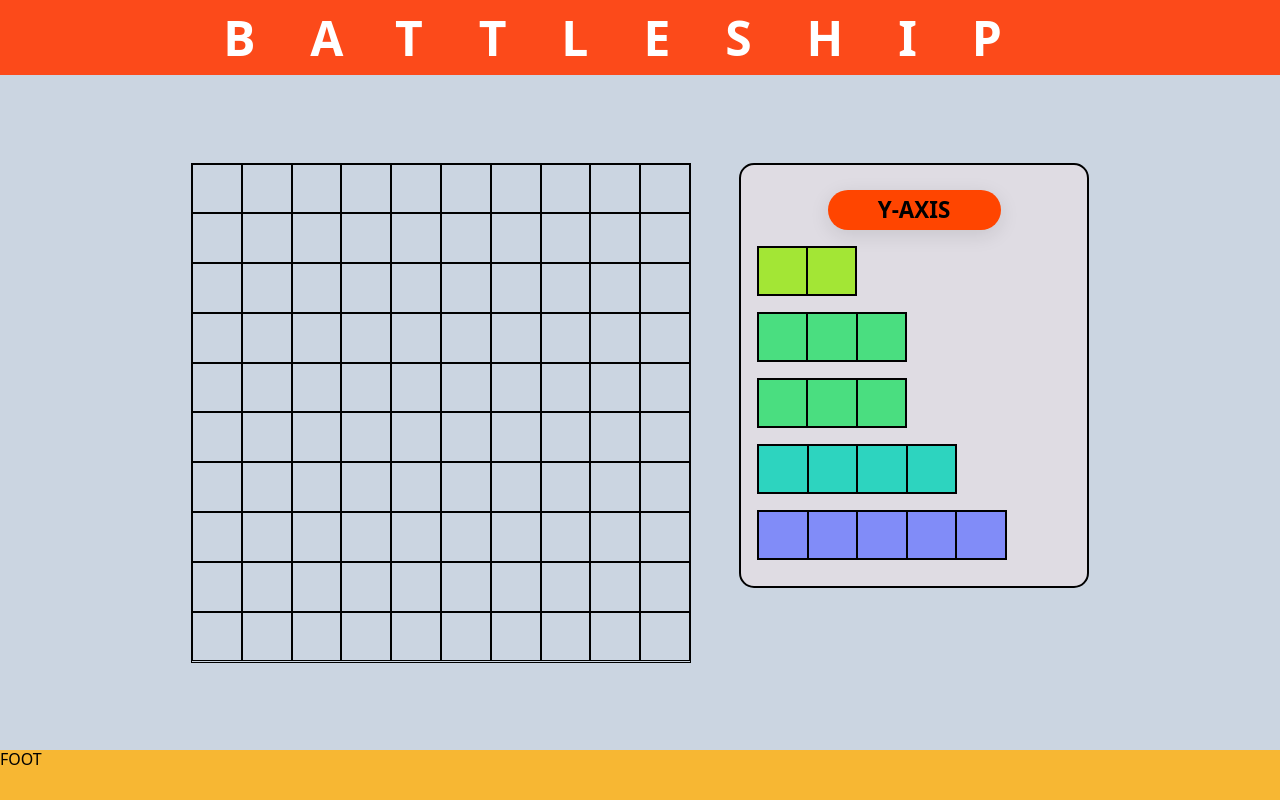
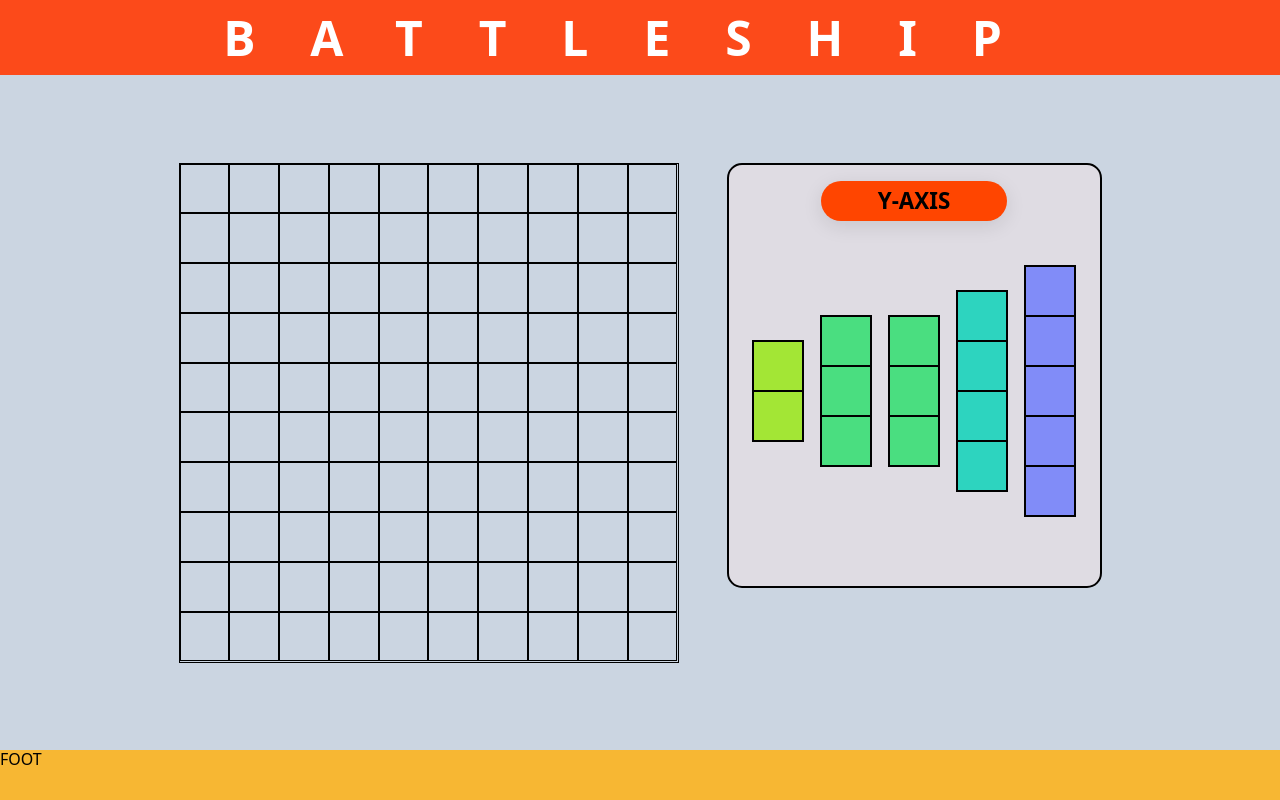
Before and after one commit to Jonathan-Z49/battleship, a website built with webpack: page dist/index.html in a window 1280 px wide. Both pictures are taken after a click on the button "X-AXIS". Built offline with Linux system fonts and the light colour scheme.

Commit message:
Added support for vertical drag and drop, clicking the axis button changes the DOM between vertical/horizontal elements.

```diff
--- a/src/js/display.js
+++ b/src/js/display.js
@@ -33,7 +33,8 @@ export function createShipGridCells() {
 
 export function setUpAxisButton() {
   const axisButton = document.querySelector('#axis-btn');
-
+  const ships = document.querySelectorAll('.ship-container');
+  const allShips = document.querySelector('.all-ships');
   axisButton.innerText = 'X-AXIS';
   axisButton.setAttribute('data-axis', 'x');
 
@@ -41,16 +42,23 @@ export function setUpAxisButton() {
     if (axisButton.getAttribute('data-axis') === 'x') {
       axisButton.setAttribute('data-axis', 'y');
       axisButton.innerText = 'Y-AXIS';
+      allShips.classList.add('vertical');
+      ships.forEach((cell) => {
+        cell.classList.add('vertical');
+      });
     } else {
       axisButton.setAttribute('data-axis', 'x');
       axisButton.innerText = 'X-AXIS';
+      allShips.classList.remove('vertical');
+      ships.forEach((cell) => {
+        cell.classList.remove('vertical');
+      });
     }
   });
 }
 
 function dragStart(e) {
   e.dataTransfer.setData('text', e.target.getAttribute('data-ship'));
-  console.log(e.target);
   e.dataTransfer.effectAllowed = 'move';
   setTimeout(() => {
     e.target.classList.add('dragging');
@@ -70,7 +78,7 @@ function dragOver(e) {
 
 function dragEnter(e) {
   e.preventDefault();
-
+  console.log(e.dataTransfer.getData('text'));
   const hoveredCells = document.querySelectorAll('.dragHover');
 
   hoveredCells.forEach((cell) => {
--- a/src/styles.scss
+++ b/src/styles.scss
@@ -8,6 +8,7 @@ body {
 }
 
 #head {
+  user-select: none;
   color: white;
   margin-bottom: auto;
   width: 100%;
@@ -23,6 +24,7 @@ body {
 }
 
 #foot {
+  user-select: none;
   height: 50px;
   width: 100%;
   margin-top: auto;
@@ -54,14 +56,25 @@ body {
   -webkit-user-drag: none;
   border-radius: 15px;
   border: 2px solid black;
-  width: 350px;
+  width: 375px;
   height: 425px;
   display: flex;
   flex-direction: column;
   gap: 1rem;
   justify-content: center;
   background-color: #dfdce3;
+  position: relative;
+  align-items: flex-start;
+  padding: 3rem 1rem 1rem 1rem;
+  &.vertical {
+    flex-direction: row;
+    align-items: center;
+    gap: 1rem;
+  }
   #axis-btn {
+    user-select: none;
+    position: absolute;
+    top: 1rem;
     background-color: orangered;
     font-weight: bold;
     font-size: 1.4rem;
@@ -80,35 +93,30 @@ body {
     }
   }
   .ship-container {
-    margin-left: 1rem;
     display: flex;
     cursor: pointer;
+    &.vertical {
+      flex-direction: column;
+    }
     &[data-ship] .ship-cell{
         border: 1px solid black;
         background-color: inherit;
-        flex-grow: 1;
+        width: 50px;
+        height: 50px;
     }
     &[data-ship="2"] {
-      width: 100px;
-      height: 50px;
       border: 1px solid black;
       background-color: #a3e635;
     }
     &[data-ship="3"] {
-      width: 150px;
-      height: 50px;
       border: 1px solid black;
       background-color: #4ade80;
     }
     &[data-ship="4"] {
-      width: 200px;
-      height: 50px;
       border: 1px solid black;
       background-color: #2dd4bf;
     }
     &[data-ship="5"] {
-      width: 250px;
-      height: 50px;
       border: 1px solid black;
       background-color: #818cf8;
     }
@@ -117,8 +125,3 @@ body {
     }
   }
 }
-
-.ship-cell.moved {
-    width: 100%;
-    height: 100%;
-}
```
Also changed, not shown: dist/index.html, dist/main.js.
